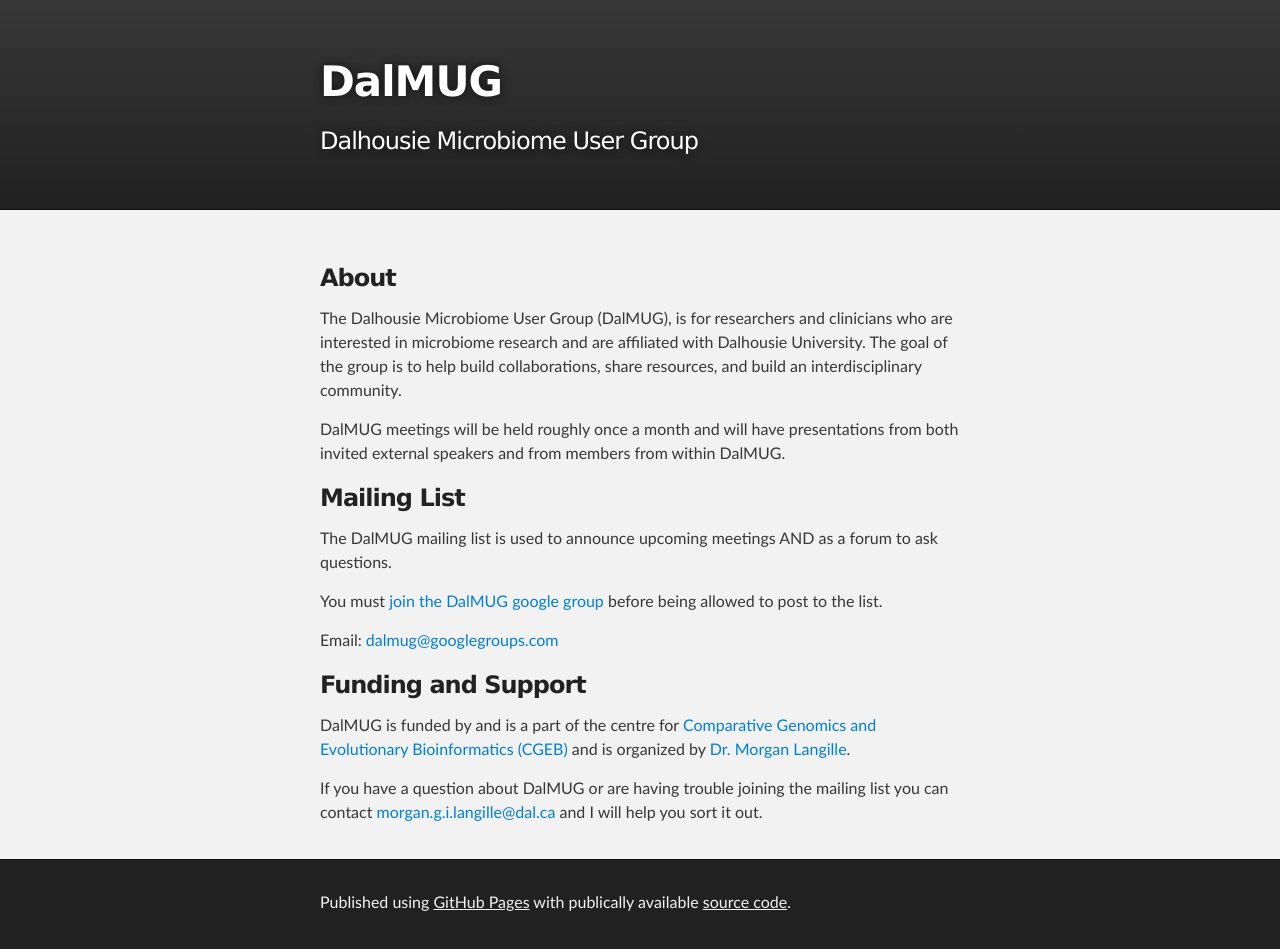
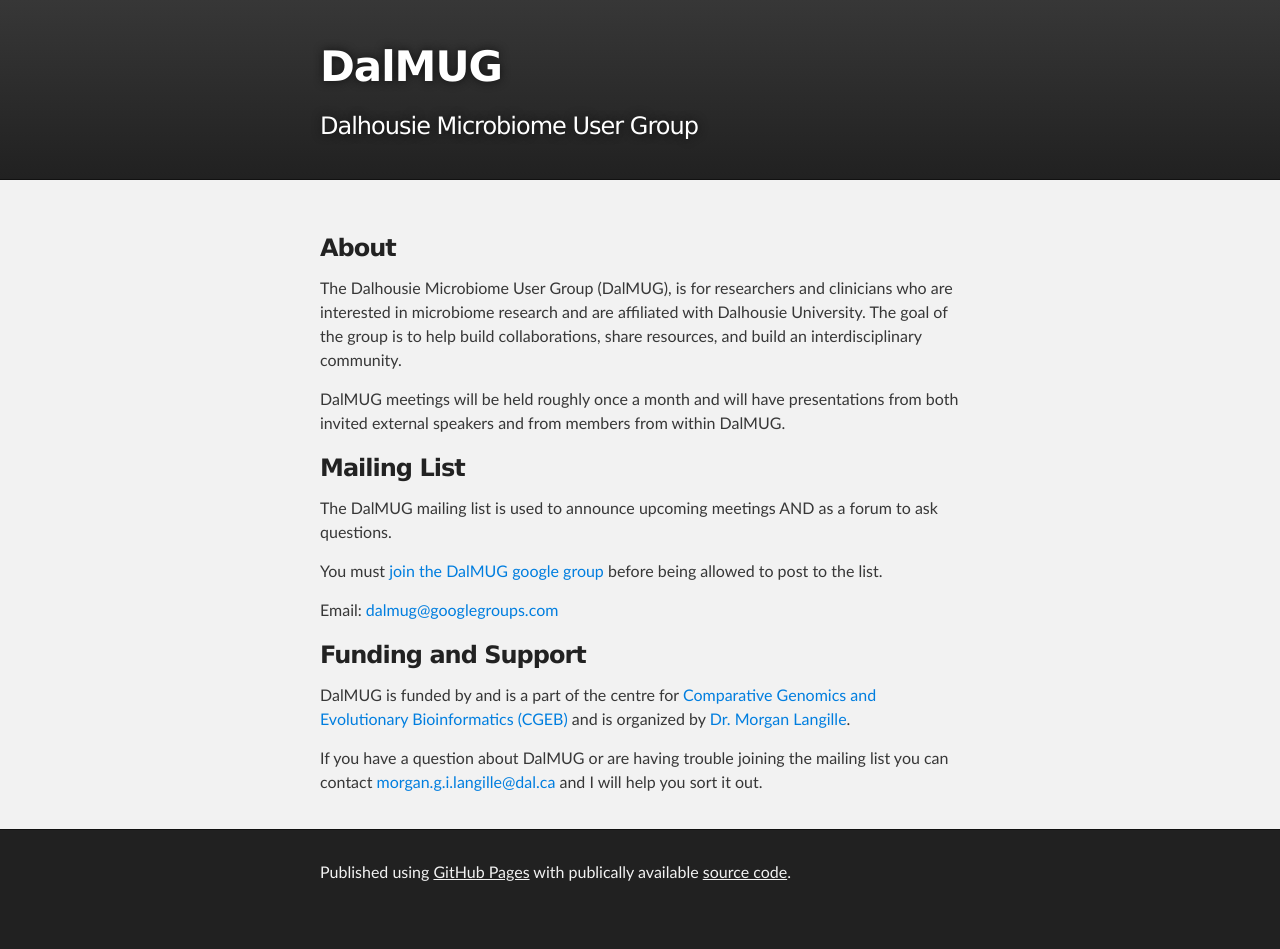
Before and after one commit to DalMUG/dalmug.github.io, a plain HTML site: page index.html in a window 1280 px wide. After the commit the page ends 919 px from the top, so only its background shows below. Drawn offline with Linux system fonts and the light colour scheme.

Commit message:
Make header a bit thinner.

```diff
--- a/stylesheets/stylesheet.css
+++ b/stylesheets/stylesheet.css
@@ -294,7 +294,7 @@
 }
 
 #header_wrap .inner {
-  padding: 50px 10px 30px 10px;
+  padding: 35px 10px 15px 10px;
 }
 
 #project_title {
```
